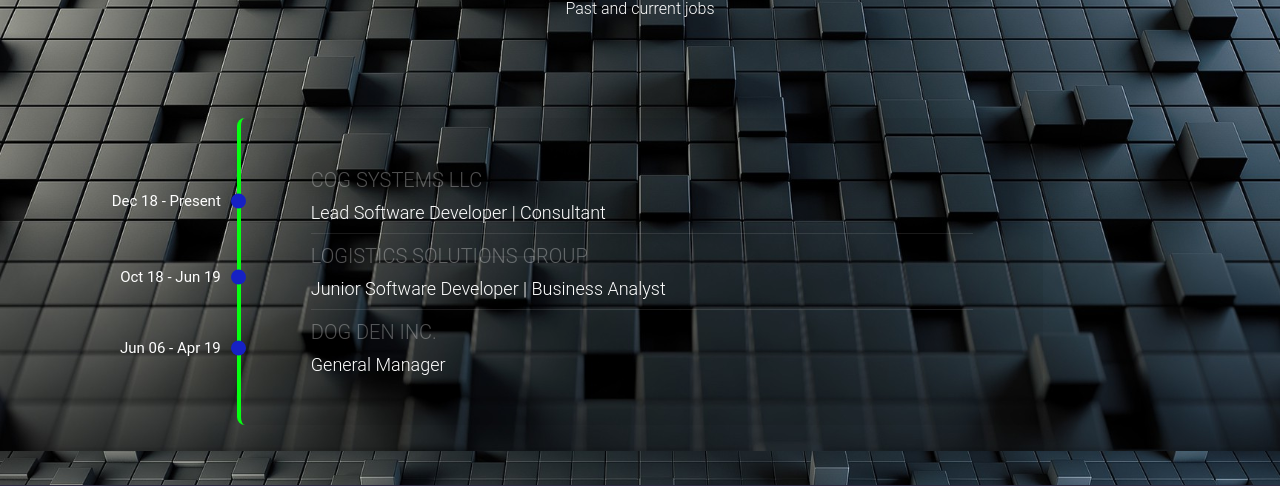
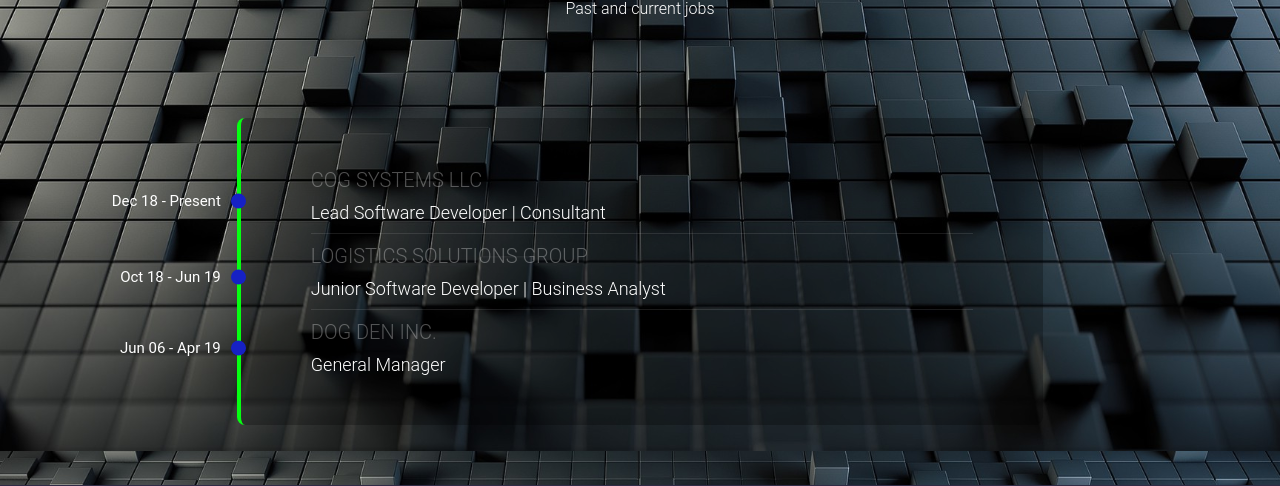
Before and after one commit to kylecox213/Pro-Portfolio, a PHP site: page / in a window 1280 px wide. Shown: the part 5149-5635 px from the top of the page. Run offline with PHP 8.4, Linux system fonts and the light colour scheme; some libraries are stand-ins or nearby versions.

Commit message:
changed opacity of timeline ul background

```diff
--- a/assets/css/style.css
+++ b/assets/css/style.css
@@ -396,7 +396,7 @@ text-align: center;
 .timeline ul{
     border-left: 4px solid #05ff11;
     border-radius: .8rem;
-    background: rgba(0, 0, 0, 0.05);
+    background: rgba(0, 0, 0, .25);
     margin: 0 auto;
     position: relative;
     padding: 5rem;
```
